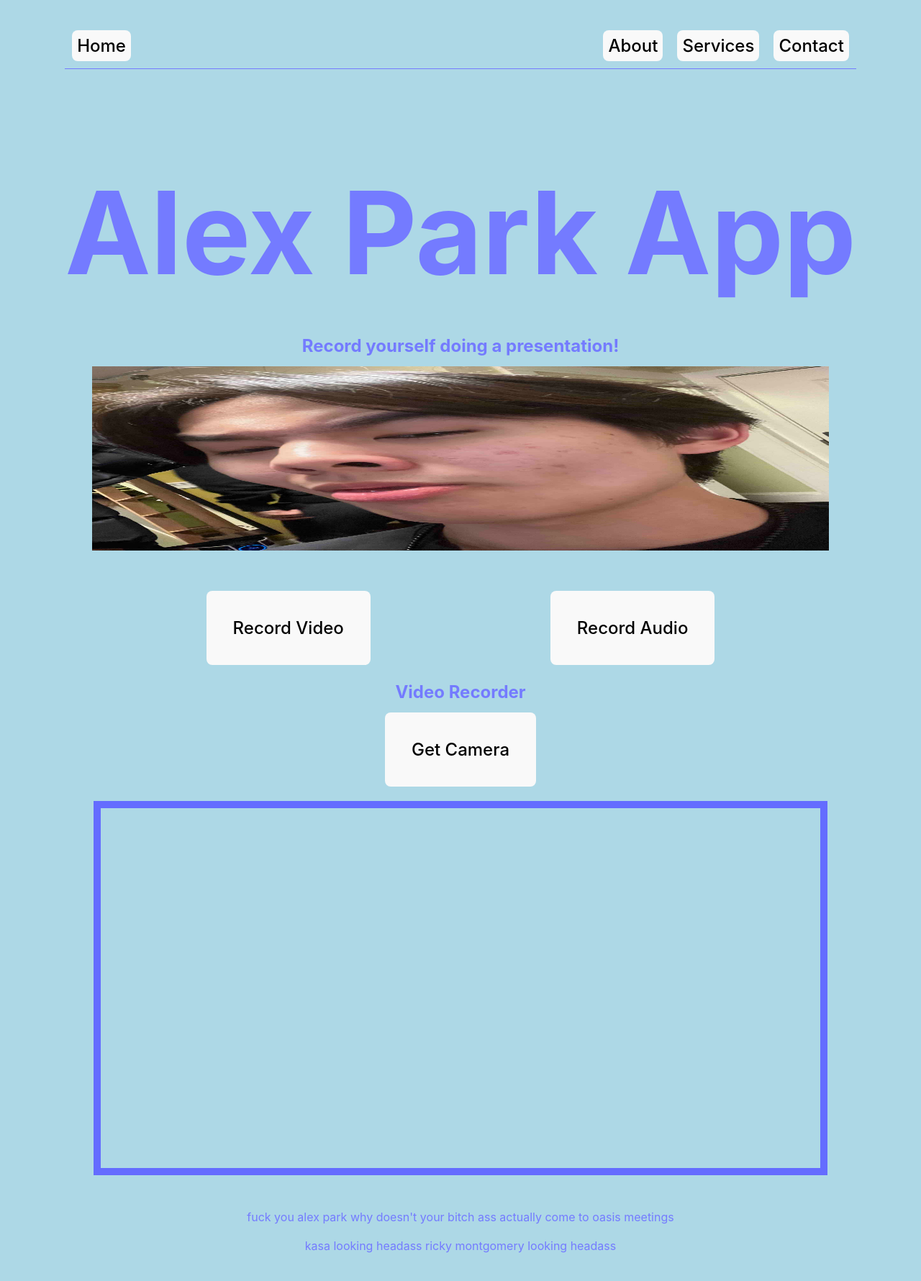
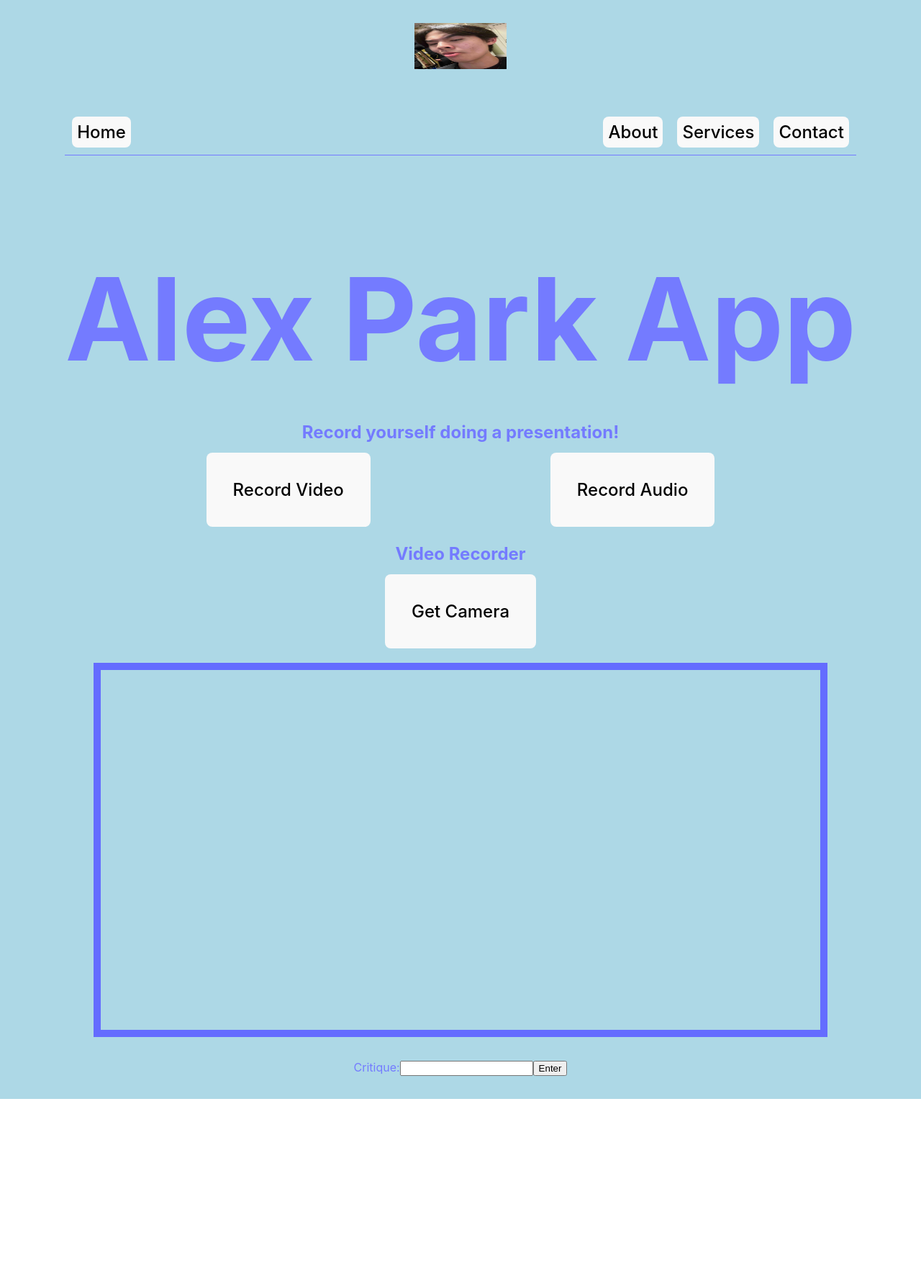
Before and after one commit to alexpark0/Critiqify, a React (Vite) app: page / in a window 1280 px wide. Shown: the top 1780 px of the page at 72% size. After the commit the page ends 1527 px from the top, so only its background shows below. Built offline with nearby package versions, Linux system fonts and the light colour scheme.

Commit message:
Update App.jsx

```diff
--- a/src/App.jsx
+++ b/src/App.jsx
@@ -10,9 +10,19 @@ const App = () => {
             setRecordOption(type);
         };
     };
+    const [val, setVal] = useState("Enter Critiques Here")
+    const click = () => {
+        alert(val)
+    }
+    const change = event => {
+        setVal(event.target.value)
+    }
     return (
         <>
-      <div className="alex-park-homescreen">
+        <div>
+        <img src = "IMG_2921.jpg" alt="alex park" width="128" height="64"></img>
+        </div>
+        <div className = "alex-park-homescreen">
             <button className="button-left">Home</button>
             <button className="button-middle">About</button>
             <button className="button-middle">Services</button>
@@ -21,21 +31,28 @@ const App = () => {
         <div>
             <h1>Alex Park App</h1>
             <h2>Record yourself doing a presentation!</h2>
-        <img src="IMG_2921.jpg" alt="alex park" width="1024" height="256"></img>
             <div className="button-flex">
-          <button onClick={toggleRecordOption("video")}>Record Video</button>
-          <button onClick={toggleRecordOption("audio")}>Record Audio</button>
+                <button onClick={toggleRecordOption("video")}>
+                    Record Video
+                </button>
+                <button onClick={toggleRecordOption("audio")}>
+                    Record Audio
+                </button>
             </div>
             <div>
                 {recordOption === "video" ? <VideoRecorder /> : <AudioRecorder />}
             </div>
+            <div className = "textbox">
+                <form>
+                    <label>
+                        Critique:
+                        <input type="text" name="lastCritique" />
+                    </label>
+                    <input type="submit" value="Enter" />
+                </form>
+
             </div>
-      <p>
-        fuck you alex park why doesn't your bitch ass actually come to oasis
-        meetings
-      </p>
-      <p>kasa looking headass ricky montgomery looking headass</p>
-    </>
+        </div></>
     );
 };
 
```
Lines whose indentation alone changed are shown as unchanged.
